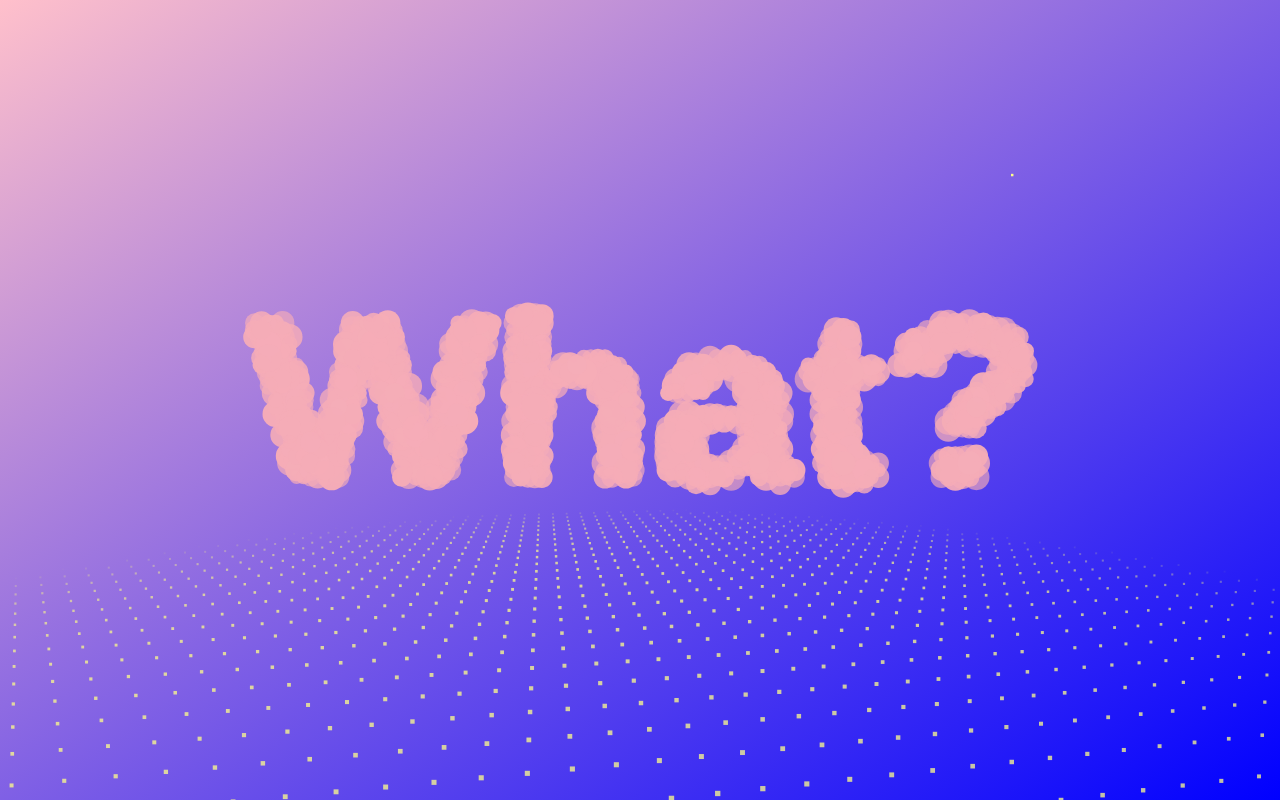
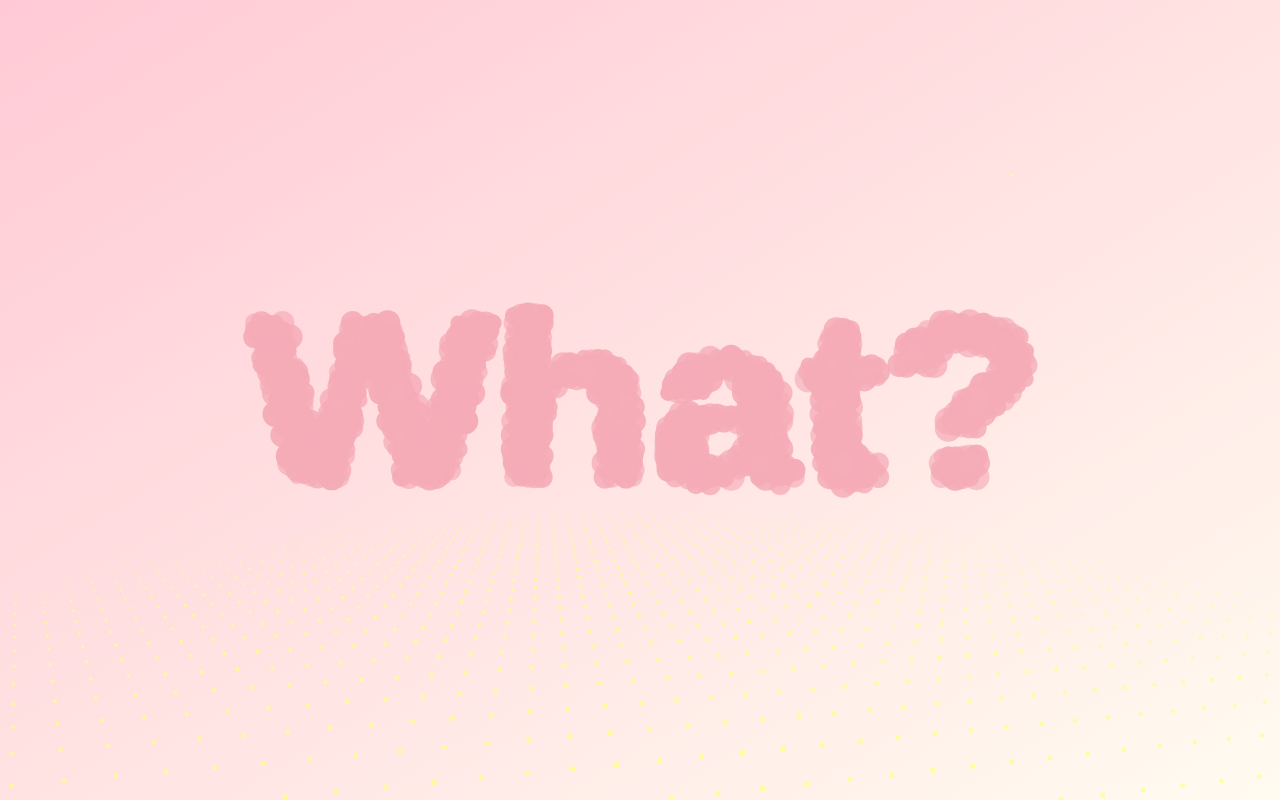
Before and after one commit to ak7452/special-day-bubu, a plain HTML site: page index.html in a window 1280 px wide. Drawn offline with Linux system fonts and the light colour scheme; animation ran at ten frames a second.

Commit message:
Update index.html

```diff
--- a/index.html
+++ b/index.html
@@ -10,7 +10,7 @@
             width:100%;
             height:100%;
             overflow:hidden;
-            background:linear-gradient(to left top,blue,pink);
+            background:linear-gradient(to left top,rgb(255, 251, 240),rgb(255, 202, 213));
         }
     </style>
     <link href="favicon.ico" rel="shortcut icon">
```
